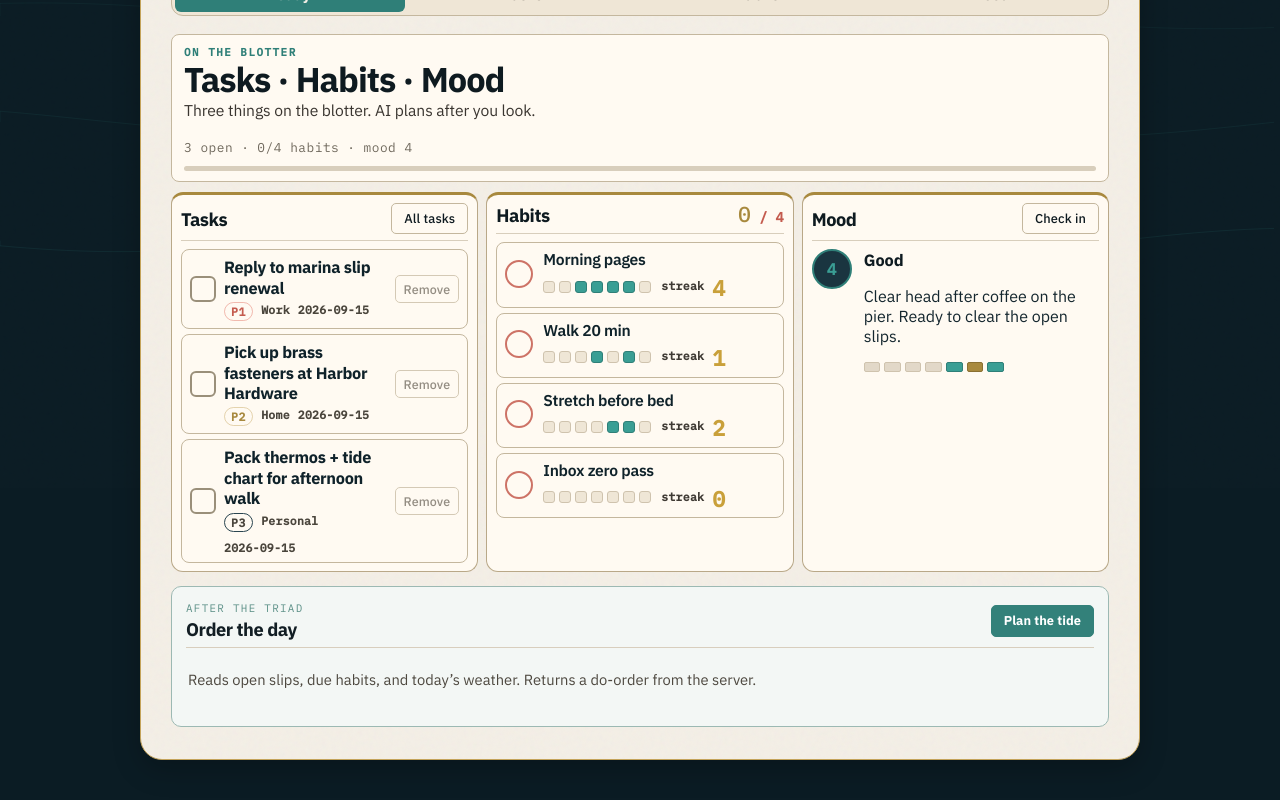
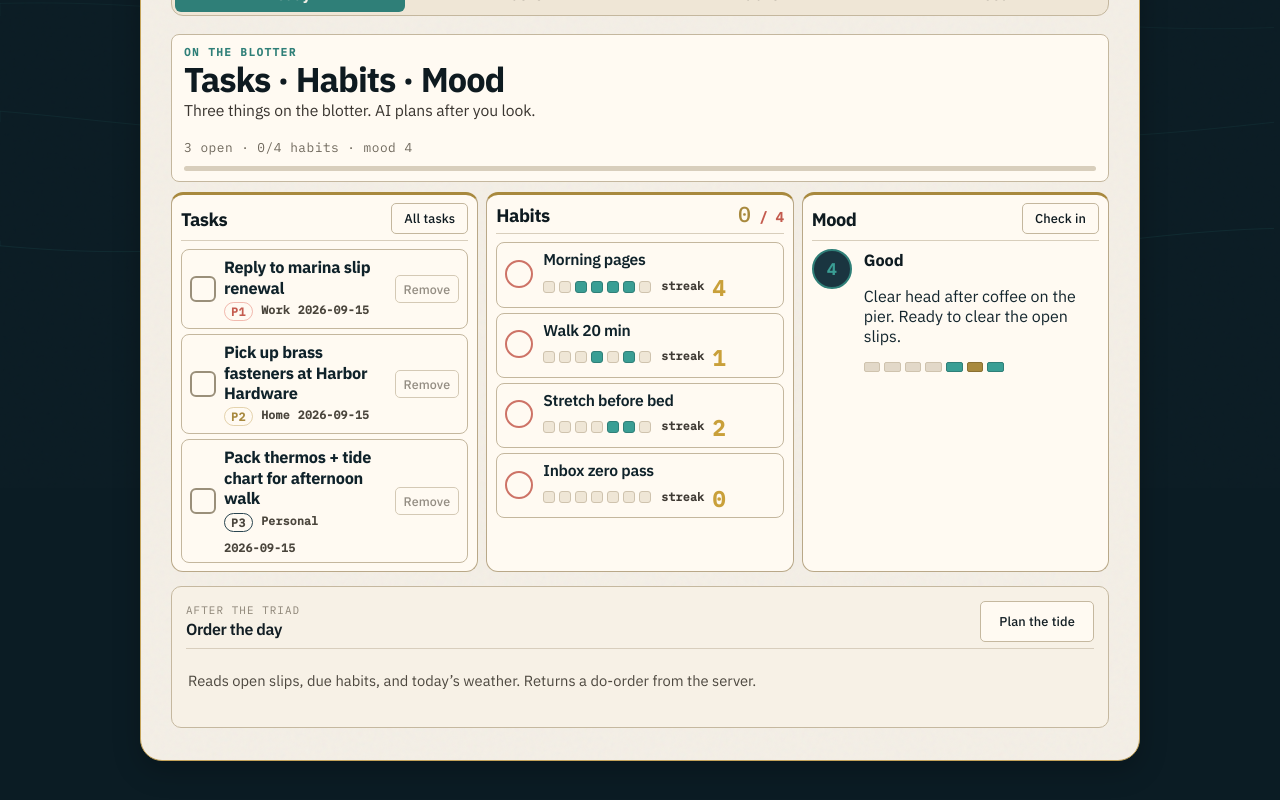
Before and after one commit to Btheriot83/buildgames-lunatask, a React (Vite) app: page / in a window 1280 px wide. Shown: the part 312-1112 px from the top of the page. Built offline with nearby package versions, Linux system fonts and the light colour scheme.

Commit message:
beat12: demote AI plan chrome — triad stays primary

```diff
--- a/src/components/AiPlanCard.tsx
+++ b/src/components/AiPlanCard.tsx
@@ -68,7 +68,7 @@ export function AiPlanCard() {
         </div>
         <button
           type="button"
-          className="btn tiny primary"
+          className="btn tiny secondary"
           data-testid="plan-day"
           disabled={busy}
           onClick={() => void run()}
@@ -102,7 +102,7 @@ export function AiPlanCard() {
           )}
           {plan.note && <p className="ai-note">{plan.note}</p>}
           <div className="ai-actions">
-            <button type="button" className="btn primary" data-testid="apply-plan" onClick={apply}>
+            <button type="button" className="btn secondary" data-testid="apply-plan" onClick={apply}>
               Pin plan to blotter
             </button>
             <span className="ai-meta">
--- a/src/index.css
+++ b/src/index.css
@@ -2851,3 +2851,20 @@ button, input, select, textarea {
   font-weight: 600 !important;
   font-size: 0.98rem !important;
 }
+
+
+/* ——— beat12: demote AI assist chrome (after triad) ——— */
+.ai-plan-card {
+  border-width: 1px !important;
+  border-color: #c4b79e !important;
+  background: #f7f1e6 !important;
+  margin-top: 6px !important;
+}
+.ai-plan-card .card-head h3 {
+  font-size: 1rem !important;
+  font-weight: 600 !important;
+}
+.ai-kicker, .ai-plan-card .ai-kicker, .card-head .ai-kicker {
+  color: #8a8274 !important;
+  letter-spacing: 0.1em !important;
+}
```
Also changed, not shown: shots-beat/beat12-quiet-ai-card.png (added), shots-beat/beat12-quiet-ai.png (added).
